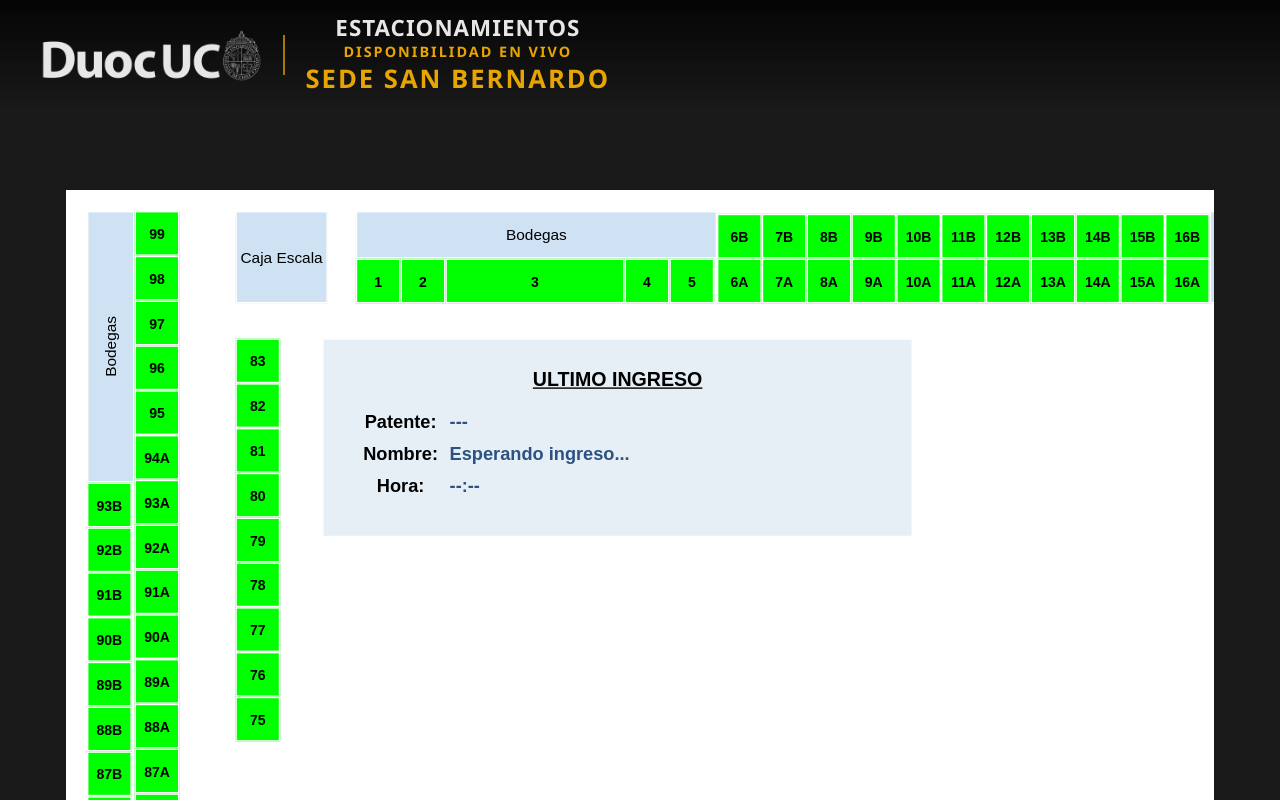
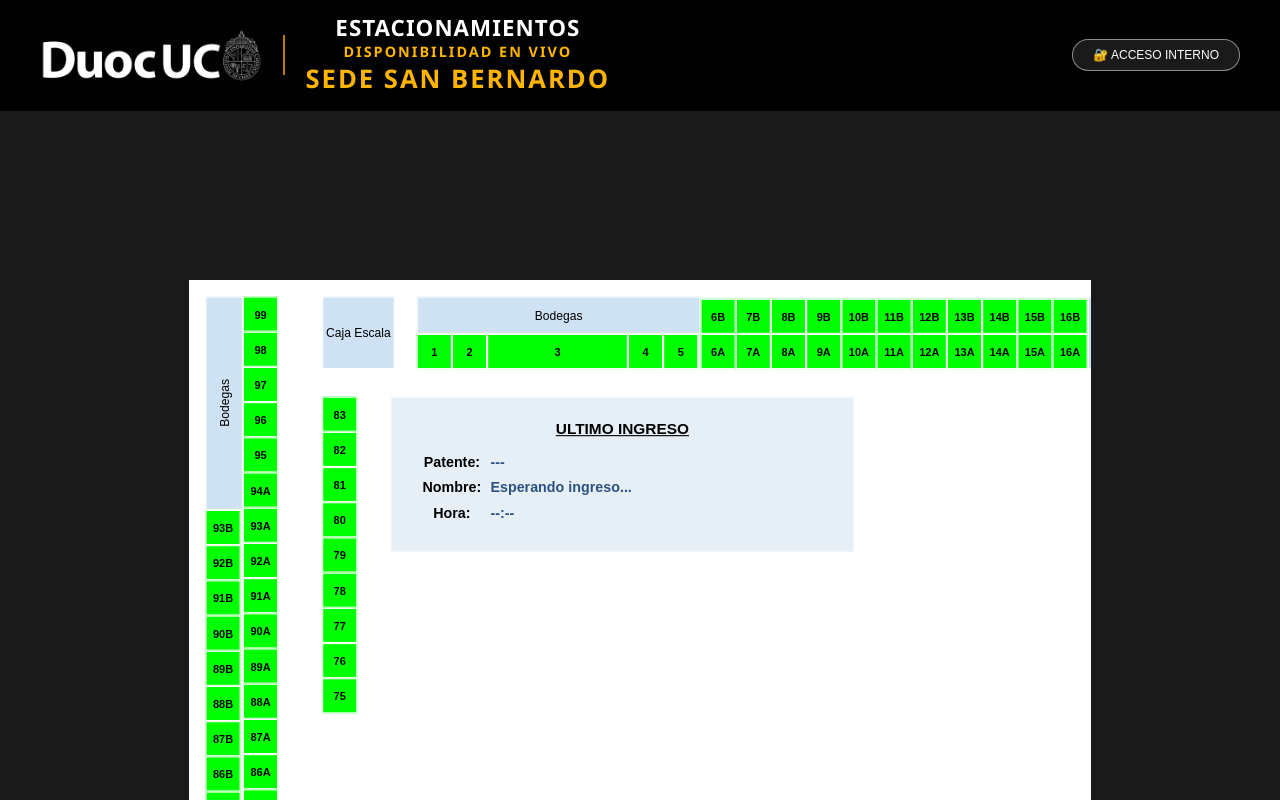
Before and after one commit to taizouu/DuocEstacionamiento, a React (Create React App) app in the folder frontend/: page / in a window 1280 px wide. Built offline with nearby package versions, Linux system fonts and the light colour scheme; no server answers.

Commit message:
Fix: mantener memoria del RUT en caso de error al asignar lugar y responsibidad de mapa

```diff
--- a/frontend/src/pages/Public/Monitor.js
+++ b/frontend/src/pages/Public/Monitor.js
@@ -65,7 +65,7 @@
                alignItems: 'center',
                padding: '230px', // Quitamos el padding para ganar espacio
                boxSizing: 'border-box',
-               transform: 'scale(1.4)',
+               transform: 'scale(1.1)',
                transformOrigin: 'center center' // Para que crezca desde el centro
            }}>
                <Mapa token={null} />
```
